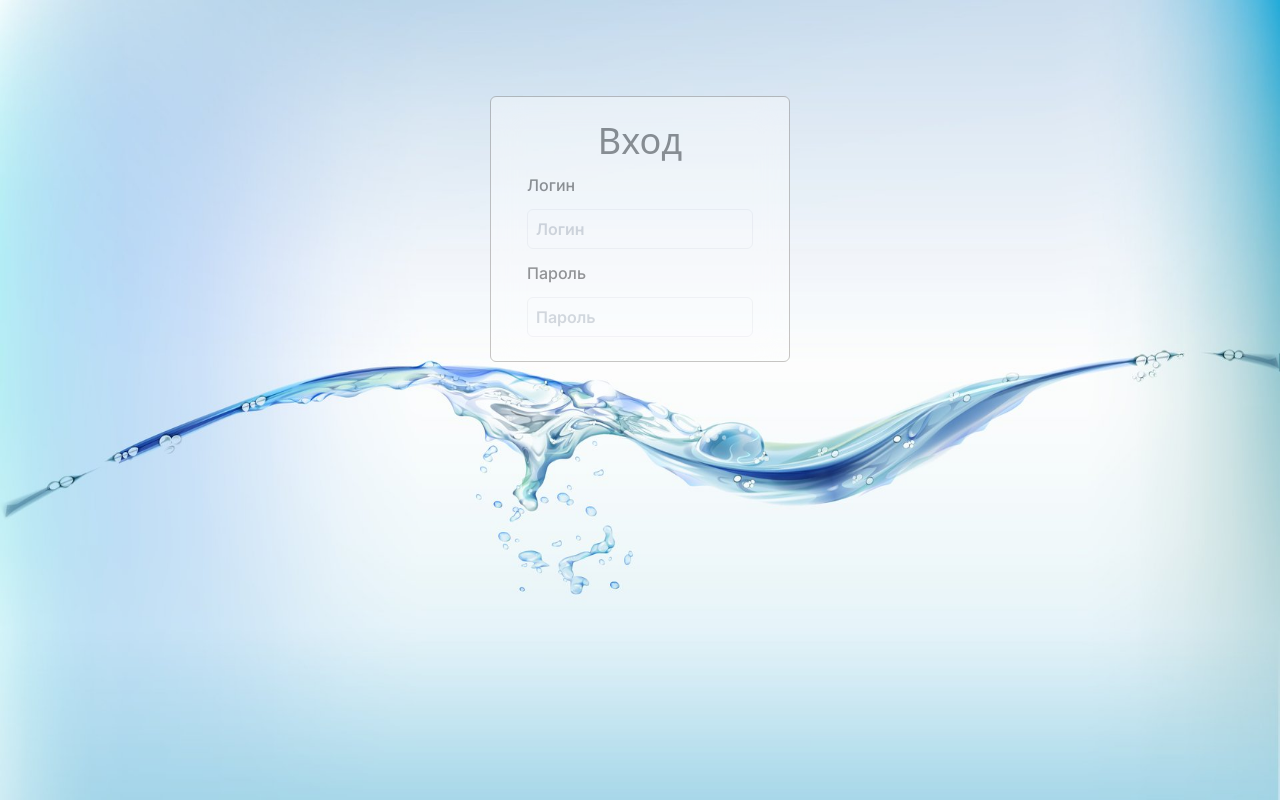
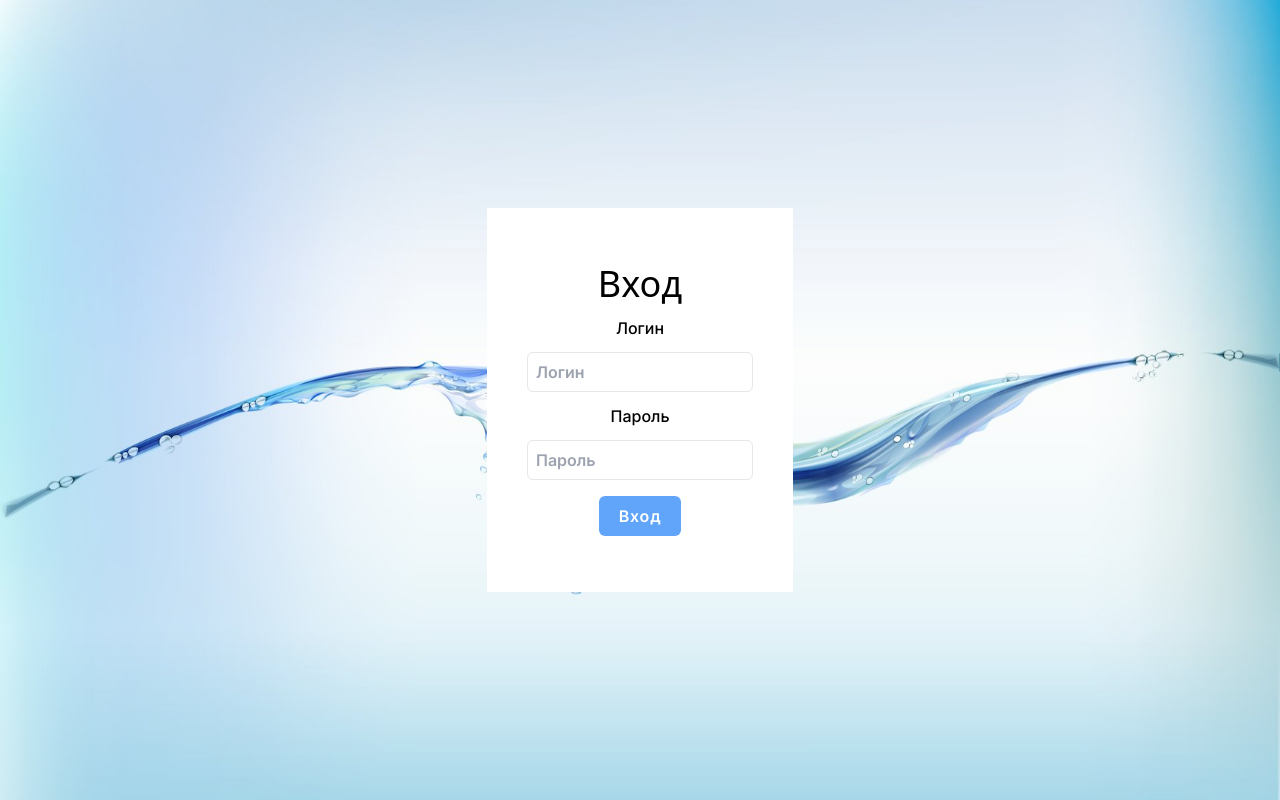
Before and after one commit to Xeems/vodokanal, a Next.js app: page /Auth in a window 1280 px wide. Built offline with nearby package versions, Linux system fonts and the light colour scheme.

Commit message:
auth page

```diff
--- a/app/Auth/page.tsx
+++ b/app/Auth/page.tsx
@@ -1,17 +1,26 @@
 'use client'
 
-import Image from 'next/image'
-import Authentific from '@/components/authForm'
+import UIbutton from '@/components/UIbutton'
+import UIinput from '@/components/UIinput'
+
+
 
 export default function Auth() {
 
+    return (
+        <div className='w-full h-full flex items-center justify-center'>
 
+            <form className="w-fit h-fit py-14 px-10 flex flex-col items-center filter backdrop-filter backdrop-blur-lg bg-white">
+                <div className="text-black font-sans text-4xl flex flex-row justify-center">
+                    <p className=''>Вход</p>
+                </div>
+                <p className='font-medium py-3'>Логин</p>
+                <UIinput placeholder="Логин" />
+                <p className='font-medium py-3'>Пароль</p>
+                <UIinput placeholder="Пароль" />
+                <UIbutton className='mt-4'>Вход</UIbutton>
+            </form>
 
-    return (
-        <div className=''>
-            <div className=''>
-                <Authentific />
-            </div>
         </div>
     )
 }
--- a/app/layout.tsx
+++ b/app/layout.tsx
@@ -17,8 +17,13 @@ export default function RootLayout({
 }) {
   return (
     <html lang="en">
-      <body className={inter.className}>{children}
-        <Image className=' z-10 backdrop-blur-sm bg-white/30'
+      <body className={inter.className}>
+        <main className='w-screen h-screen'>
+        {children}
+        </main>
+
+
+        <Image className='-z-50 bg-cover bg-center'
           src="/BackGroundWater.jpg"
           alt="Vercel Logo"
           fill
--- a/app/page.tsx
+++ b/app/page.tsx
@@ -18,12 +18,6 @@ export default function Home() {
   return (
     <main className="relative flex min-h-screen flex-col items-center justify-center p-24">
 
-      <Image className='absolute z-0'
-        src="/BackGroundWater.jpg"
-        alt="Vercel Logo"
-        fill
-        priority
-      />
       <DropFiles onDataReceived={handleData} />
 
       {data ?
--- a/components/UIbutton.tsx
+++ b/components/UIbutton.tsx
@@ -1,14 +1,16 @@
 import { ButtonHTMLAttributes } from "react"
+import clsx from 'clsx'
 
 type Props = {
-
+    className?: string
 } & ButtonHTMLAttributes<HTMLButtonElement>
 
-export default function UIbutton(props: Props) {
-
+export default function UIbutton({ children, ...props }: Props) {
     return (
-        <button {...props} className='tracking-wider px-5 font-semibold text-white rounded-md h-10 transition ease-in-out delay-150 bg-blue-400 hover:bg-blue-500 duration-300 z-10'>
-            Отправить
+        <button {...props}
+            className={clsx(props.className,
+                'tracking-wider px-5 font-semibold text-white rounded-md h-10 transition ease-in-out delay-150 bg-blue-400 hover:bg-blue-500 duration-300 z-10')}>
+            {children}
         </button>
     )
 }
--- a/components/authForm.tsx
+++ /dev/null
@@ -1,27 +0,0 @@
-'use client'
-
-import Image from 'next/image'
-import UIinput from './UIinput'
-
-export default function Authentific() {
-
-
-
-    return (
-        <main className="relative flex flex-col items-center justify-center p-24">
-
-            <div className="flex justify-center relative z-40">
-                <div className="px-9 py-6 w-full h-fit rounded-md border border-solid border-stone-500 backdrop-filter opacity-40 backdrop-blur-lg bg-white transition duration-300">
-                    <div className="text-black font-sans text-4xl flex flex-row justify-center">
-                        <p className=''>Вход</p>
-                    </div>
-                    <p className='font-medium py-3'>Логин</p>
-                    <UIinput placeholder="Логин"/>
-                    <p className='font-medium py-3'>Пароль</p>
-                    <UIinput placeholder="Пароль"/>
-                </div>
-            </div>
-
-        </main>
-    )
-}
--- a/components/dropfiles.tsx
+++ b/components/dropfiles.tsx
@@ -90,7 +90,7 @@ export default function DropFiles({ onDataReceived }: ChildProps) {
                 }
 
                 <div className='flex flex-row-reverse'>
-                    <UIbutton onClick={handleUpload} />
+                    <UIbutton onClick={handleUpload} >Отправка</UIbutton>
                 </div>
             </div>
         </div>
--- a/package.json
+++ b/package.json
@@ -10,6 +10,7 @@
   },
   "dependencies": {
     "axios": "^1.6.2",
+    "clsx": "^2.0.0",
     "next": "14.0.3",
     "react": "^18",
     "react-dom": "^18"
```
Also changed, not shown: 1 other file (tests, documents, lock files or other folders).
